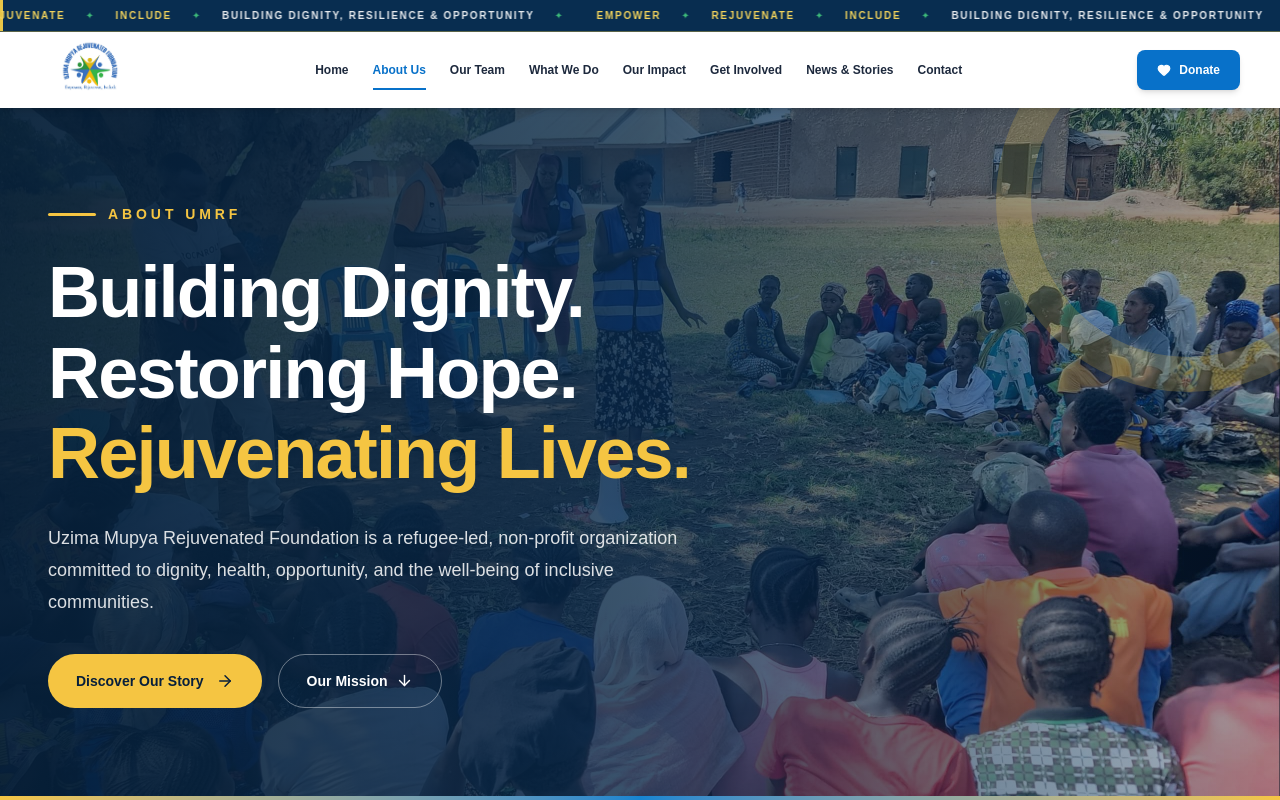
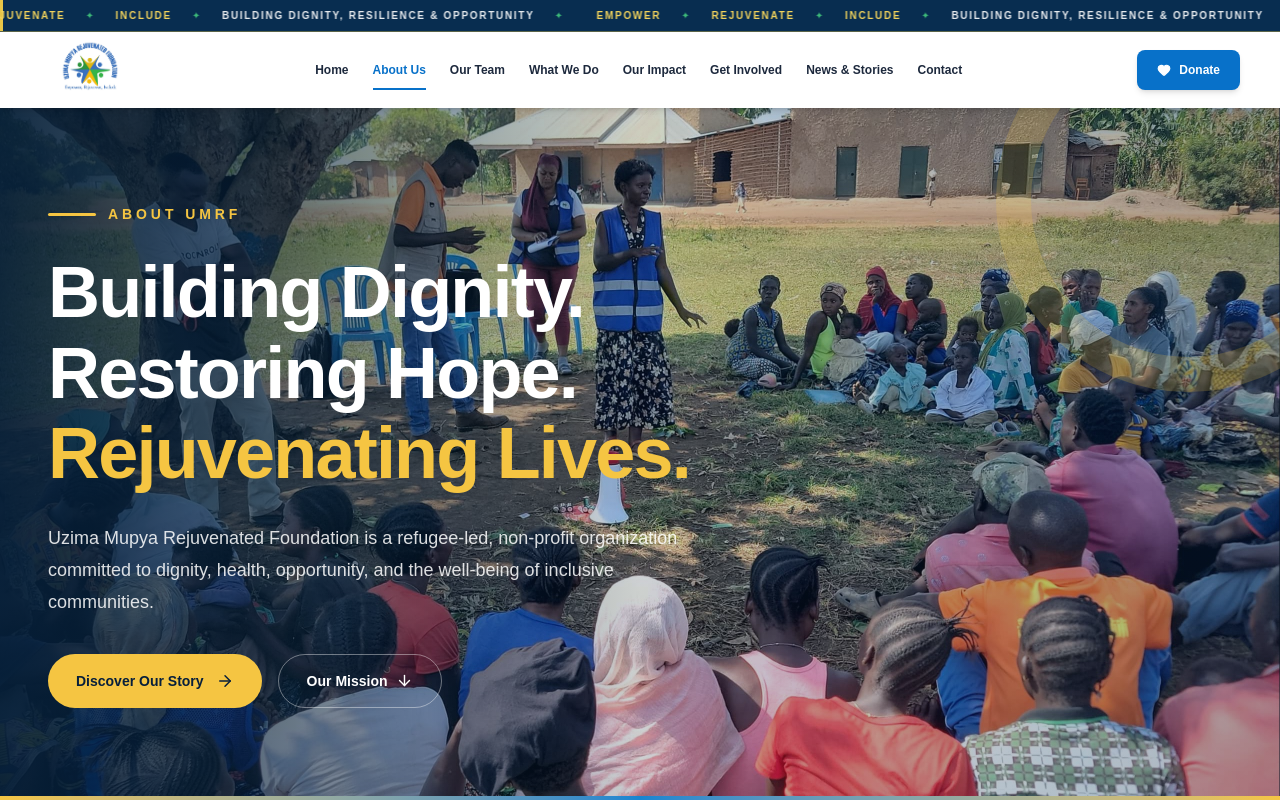
Before and after one commit to matsonemmanuel/uzima-mupya, a React (Vite) app: page /about in a window 1280 px wide. Shown: the top 800 px of the page. Built offline with nearby package versions, Linux system fonts and the light colour scheme.

Commit message:
about hero gradient adjusted

```diff
--- a/src/pages/About.tsx
+++ b/src/pages/About.tsx
@@ -109,7 +109,7 @@
           className="absolute inset-0 -z-20 h-full w-full object-cover"
         />
 
-        <div className="absolute inset-0 -z-10 bg-gradient-to-r from-[#061F38]/95 via-[#092A4B]/80 to-[#092A4B]/35" />
+        <div className="absolute inset-0 -z-10 bg-gradient-to-r from-[#061F38]/95 via-[#092A4B]/20 to-[#092A4B]/35" />
 
         <div className="absolute right-[-100px] top-[-100px] -z-10 h-72 w-72 rounded-full border-[35px] border-[#F5C542]/20 sm:h-96 sm:w-96" />
 
```
